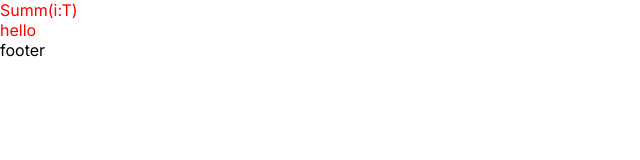
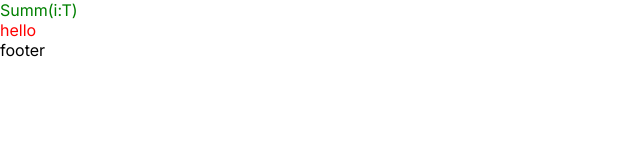
Before and after one commit to djmin43/summit, a Next.js app: page / in a window 1280 px wide. Shown: the top 160 px of the page, without its empty margins (0-640 px from the left). Built offline with nearby package versions, Linux system fonts and the light colour scheme.

Commit message:
break on tablet

```diff
--- a/src/components/navigation-bar/navigation-bar.component.tsx
+++ b/src/components/navigation-bar/navigation-bar.component.tsx
@@ -1,8 +1,9 @@
-import style from "./navigation-bar.module.scss";
+import styles from "./navigation-bar.module.scss";
+import classNames from "classnames";
 export const NavigationBar = () => {
   return (
     <nav>
-      <span className={style.title}>Summ(i:T)</span>
+      <span className={classNames(styles.title)}>Summ(i:T)</span>
     </nav>
   );
 };
--- a/src/components/navigation-bar/navigation-bar.module.scss
+++ b/src/components/navigation-bar/navigation-bar.module.scss
@@ -2,7 +2,7 @@
 
 .title {
   color: blue;
-  @include mixins.dekstop {
-    color: red;
+  @include mixins.tablet {
+    color: green;
   }
 }
--- a/src/styles/_mixin.scss
+++ b/src/styles/_mixin.scss
@@ -1,4 +1,10 @@
 @use "./variables";
+
+@mixin mobile {
+  @media (min-width: variables.$breakpoint-mobile) {
+    @content
+  }
+}
 
 @mixin tablet {
   @media (min-width: variables.$breakpoint-tablet) {
@@ -6,13 +12,7 @@
   }
 }
 
-@mixin mobile {
-  @media (min-width: variables.$breakpoint-mobile) {
-    @content
-  }
-}
-
-@mixin dekstop {
+@mixin desktop {
   @media (min-width: variables.$breakpoint-desktop) {
     @content
   }
--- a/src/styles/_variables.scss
+++ b/src/styles/_variables.scss
@@ -1,4 +1,4 @@
 // Breakpoints
-$breakpoint-mobile: 335px;
+$breakpoint-mobile: 425px;
 $breakpoint-tablet: 768px;
 $breakpoint-desktop: 1024px;
```
